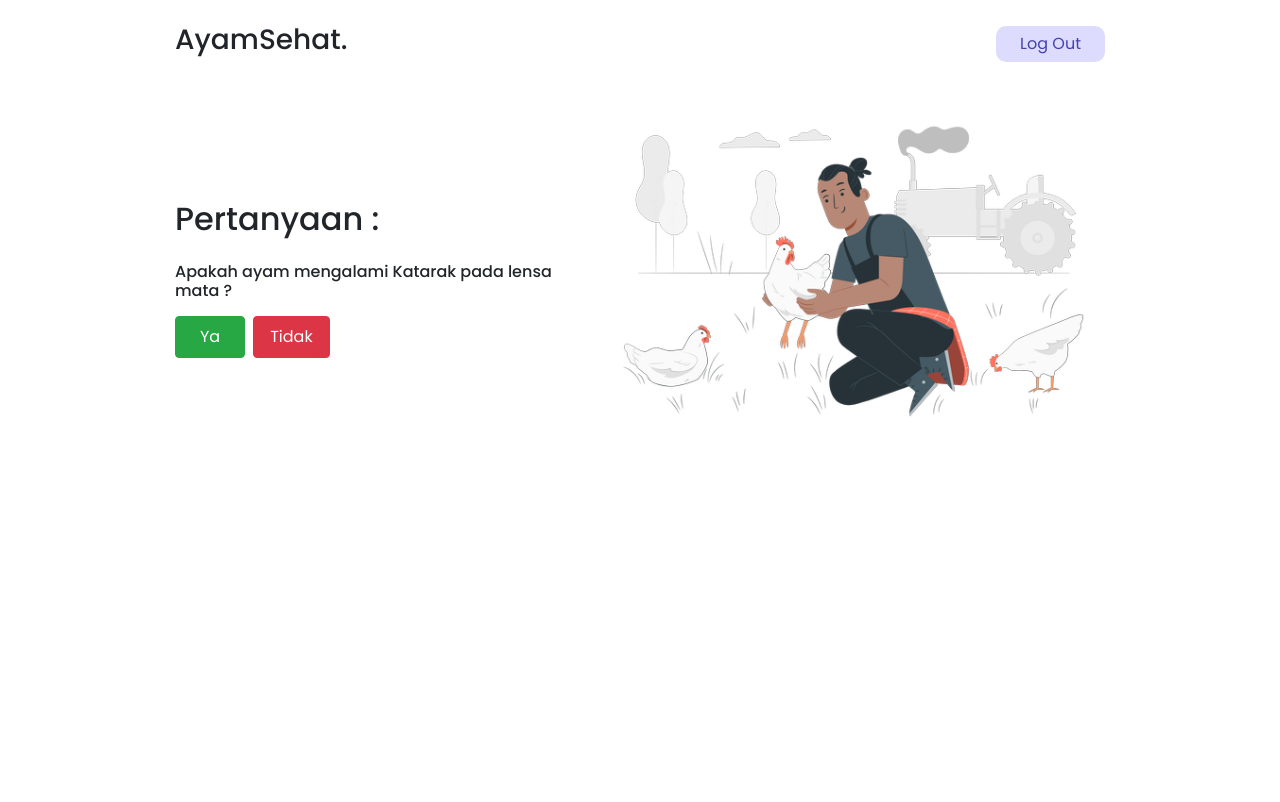
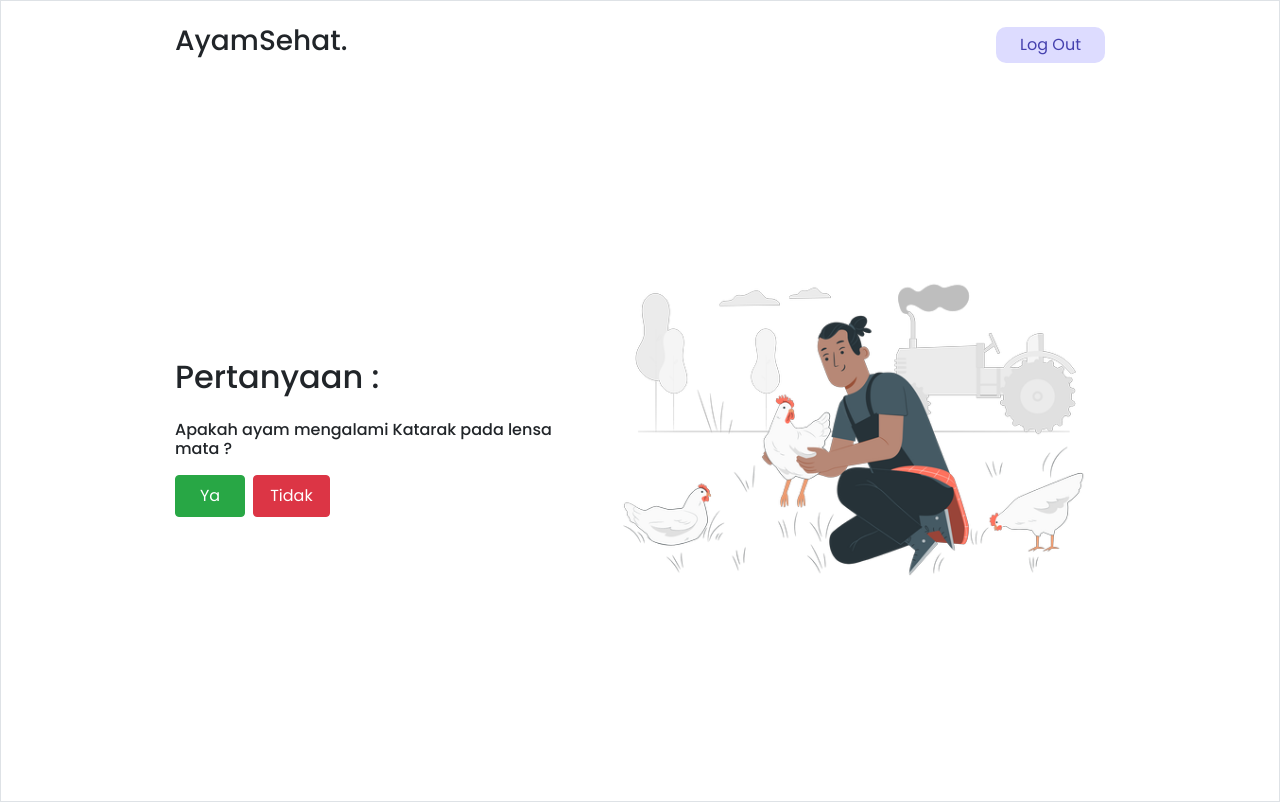
Before and after one commit to AhmadJanuarr/app-sistem-pakar, a PHP site: page /test.php in a window 1280 px wide. Before the commit the page ends 416 px from the top, so only its background shows below. Run offline with PHP 8.4, Linux system fonts and the light colour scheme; data comes from the database, SQL or seed files in the repository.

Commit message:
fix : make the screen to the vertical center

```diff
--- a/function.php
+++ b/function.php
@@ -76,7 +76,6 @@ function register()
     if (!$exe) {
         die('Query Error : ' . mysqli_errno($koneksi) . '-' . mysqli_error($koneksi));
     } else {
-        // echo "<script type='text/javascript'> success(); </script>";
         echo "<script>
         alert('Berhasil Registrasi! Silahkan Login');
         document.location.href = 'index.php';
@@ -111,7 +110,7 @@ function login()
     global $koneksi;
     $nama = htmlspecialchars($_POST["nama"]);
     $input_pass = htmlspecialchars($_POST['password']);
-    // var_dump($nama, $input_pass);
+    var_dump($nama, $input_pass);
     $query = mysqli_query($koneksi, "SELECT * FROM user where nama = '$nama'");
     $data = mysqli_fetch_assoc($query);
 
--- a/test.php
+++ b/test.php
@@ -22,33 +22,41 @@ $gejala = mysqli_query($koneksi, "SELECT * FROM gejala");
     <meta charset="UTF-8" />
     <link rel="icon" type="image/svg+xml" href="icon/icon.png" />
     <meta name="viewport" content="width=device-width, initial-scale=1.0" />
-    <link rel="stylesheet" href="https://stackpath.bootstrapcdn.com/bootstrap/4.4.1/css/bootstrap.min.css" integrity="sha384-Vkoo8x4CGsO3+Hhxv8T/Q5PaXtkKtu6ug5TOeNV6gBiFeWPGFN9MuhOf23Q9Ifjh" crossorigin="anonymous" />
+    <link rel="stylesheet" href="https://stackpath.bootstrapcdn.com/bootstrap/4.4.1/css/bootstrap.min.css"
+        integrity="sha384-Vkoo8x4CGsO3+Hhxv8T/Q5PaXtkKtu6ug5TOeNV6gBiFeWPGFN9MuhOf23Q9Ifjh" crossorigin="anonymous" />
     <link rel="stylesheet" href="style.css">
+    <style>
+    .fullSection {
+        height: 100vh !important;
+        display: flex;
+        flex-direction: column;
+    }
+    </style>
     <title>AyamSehat!</title>
 </head>
 
-<body>
+<body class="align-items-center border flex-sm-column">
+    <div class="main-content w-100 fullSection">
         <nav class="navbar py-2 navbar-expand-lg navbar-light">
             <div class="container">
-            <h3>AyamSehat.</h3> <button class="navbar-toggler" type="button" data-toggle="collapse" data-target="#navbarSupportedContent" aria-controls="navbarSupportedContent" aria-expanded="false" aria-label="Toggle navigation">
+                <h3>AyamSehat.</h3> <button class="navbar-toggler" type="button" data-toggle="collapse"
+                    data-target="#navbarSupportedContent" aria-controls="navbarSupportedContent" aria-expanded="false"
+                    aria-label="Toggle navigation">
                     <span class="navbar-toggler-icon"></span>
                 </button>
-
                 <div class="collapse navbar-collapse" id="navbarSupportedContent">
                     <ul class="navbar-nav ml-auto">
                         <li>
                             <a class="btn px-4 btn-primary ml-2" href="logout.php" role="button">Log Out</a>
                         </li>
-
                     </ul>
                 </div>
             </div>
         </nav>
-
-    <section class="test mt-5">
+        <section class="mt-5 my-auto">
             <div class="container">
                 <div class="row">
-                <div class="col align-self-center">
+                    <div class="col align-self-center ">
                         <h2 class="mb-4">Pertanyaan : </h2>
                         <form action="" method="post" enctype="multipart/form-data" role="form">
                             <?php
@@ -258,13 +266,10 @@ $gejala = mysqli_query($koneksi, "SELECT * FROM gejala");
                                 $hasilViralArthritis = $Arthritis * 100;
                                 $_SESSION['viralArthritis'] = $hasilViralArthritis;
 
-
-
                                 header('Location:hasil.php');
                             }
                             ?>
                             <br>
-
                     </div>
                     </form>
                     <div class="col d-none d-sm-block">
@@ -273,11 +278,19 @@ $gejala = mysqli_query($koneksi, "SELECT * FROM gejala");
                 </div>
             </div>
         </section>
+    </div>
 </body>
 
-<script src="https://code.jquery.com/jquery-3.4.1.js" integrity="sha256-WpOohJOqMqqyKL9FccASB9O0KwACQJpFTUBLTYOVvVU=" crossorigin="anonymous"></script>
-<script src="https://code.jquery.com/jquery-3.4.1.slim.min.js" integrity="sha384-J6qa4849blE2+poT4WnyKhv5vZF5SrPo0iEjwBvKU7imGFAV0wwj1yYfoRSJoZ+n" crossorigin="anonymous"></script>
-<script src="https://cdn.jsdelivr.net/npm/popper.js@1.16.0/dist/umd/popper.min.js" integrity="sha384-Q6E9RHvbIyZFJoft+2mJbHaEWldlvI9IOYy5n3zV9zzTtmI3UksdQRVvoxMfooAo" crossorigin="anonymous"></script>
-<script src="https://stackpath.bootstrapcdn.com/bootstrap/4.4.1/js/bootstrap.min.js" integrity="sha384-wfSDF2E50Y2D1uUdj0O3uMBJnjuUD4Ih7YwaYd1iqfktj0Uod8GCExl3Og8ifwB6" crossorigin="anonymous"></script>
+<script src="https://code.jquery.com/jquery-3.4.1.js" integrity="sha256-WpOohJOqMqqyKL9FccASB9O0KwACQJpFTUBLTYOVvVU="
+    crossorigin="anonymous"></script>
+<script src="https://code.jquery.com/jquery-3.4.1.slim.min.js"
+    integrity="sha384-J6qa4849blE2+poT4WnyKhv5vZF5SrPo0iEjwBvKU7imGFAV0wwj1yYfoRSJoZ+n" crossorigin="anonymous">
+</script>
+<script src="https://cdn.jsdelivr.net/npm/popper.js@1.16.0/dist/umd/popper.min.js"
+    integrity="sha384-Q6E9RHvbIyZFJoft+2mJbHaEWldlvI9IOYy5n3zV9zzTtmI3UksdQRVvoxMfooAo" crossorigin="anonymous">
+</script>
+<script src="https://stackpath.bootstrapcdn.com/bootstrap/4.4.1/js/bootstrap.min.js"
+    integrity="sha384-wfSDF2E50Y2D1uUdj0O3uMBJnjuUD4Ih7YwaYd1iqfktj0Uod8GCExl3Og8ifwB6" crossorigin="anonymous">
+</script>
 
 </html>
```
Lines whose indentation alone changed are shown as unchanged.
